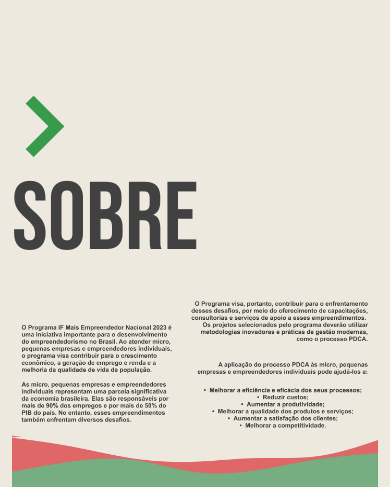
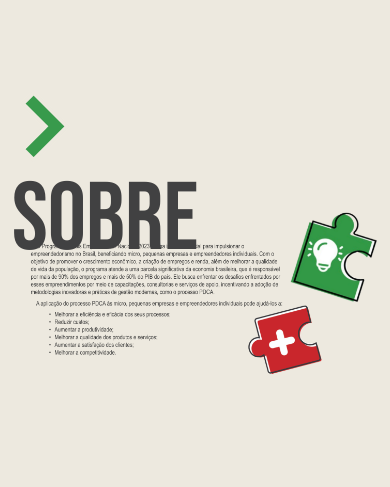
Before and after one commit to isiezz/IFMAISEMPREENDEDOR-UTFPR, a React (Create React App) app: page / in a window 390 px wide. Shown: the part 774-1261 px from the top of the page. Built offline with nearby package versions, Linux system fonts and the light colour scheme.

Commit message:
att. 1/10

```diff
--- a/src/pages/sobre.js
+++ b/src/pages/sobre.js
@@ -5,7 +5,7 @@ export const Sobre = () => {
     return (
       <section className="sobre" id="sobre">
         <Container fluid>
-            <Row>
+            <Row className="title">
 
                 <Col md="auto">
                 <svg xmlns="http://www.w3.org/2000/svg" width="50" height="73" viewBox="0 0 50 73" fill="none">
--- a/src/style/global.css
+++ b/src/style/global.css
@@ -206,6 +206,17 @@ span.navbar-text {
   height: 100vh;
 }
 
+#sobre .title {
+  position: relative;
+  z-index: 1;
+}
+
+#sobre img {
+  position: relative;
+  top: -10rem;
+  z-index: 0;
+}
+
 
 /* PDCA e EQUIPE */
 
@@ -360,7 +371,11 @@ ul.brands li.brand-logo img:hover {
   }
 
   #sobre {
-    height: auto;
+    height: 80vh;
+  }
+
+  #sobre img {
+    top: -5rem;
   }
 
   #noticias {
```
Also changed, not shown: src/img/delete3.png.
